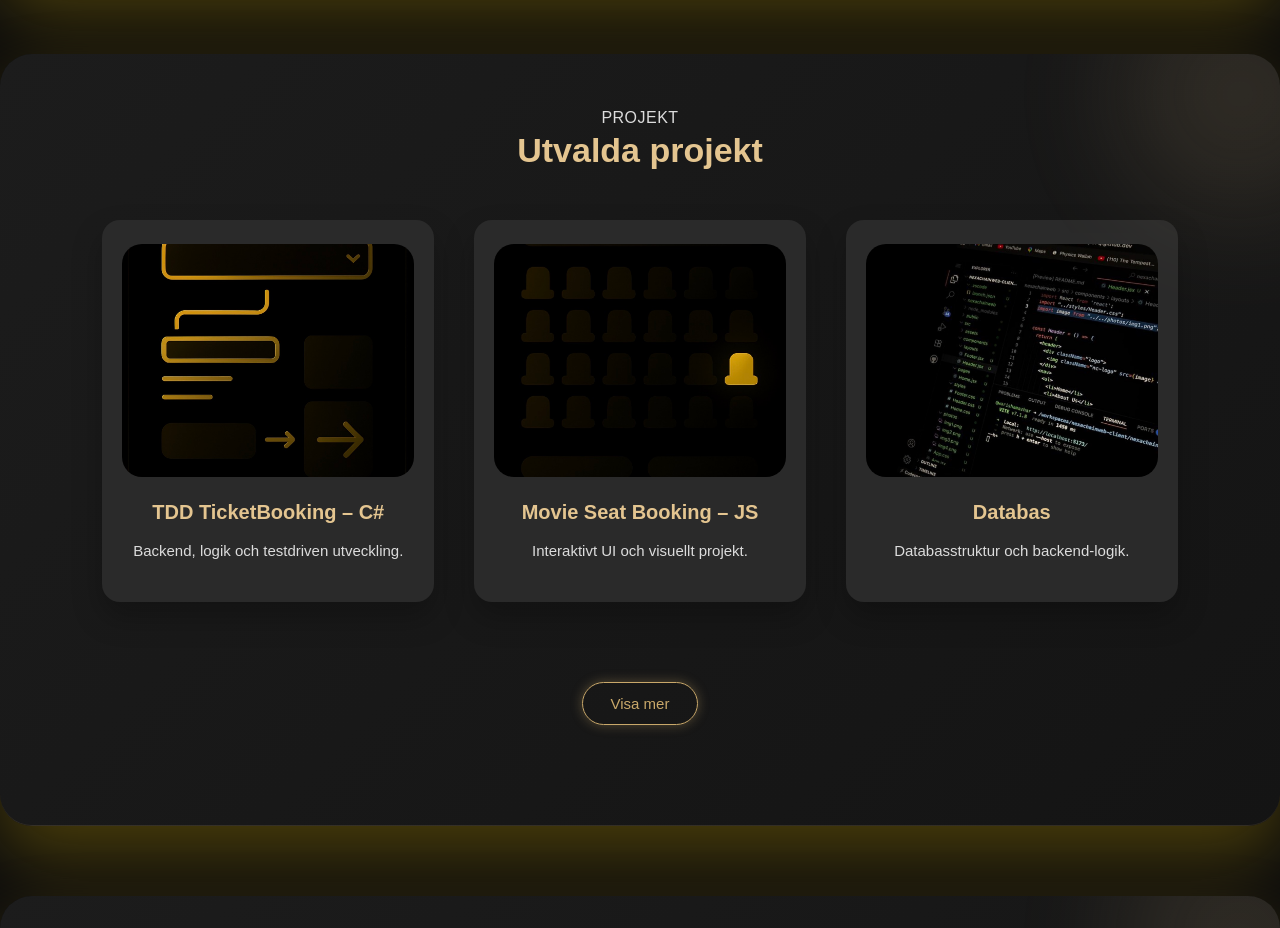
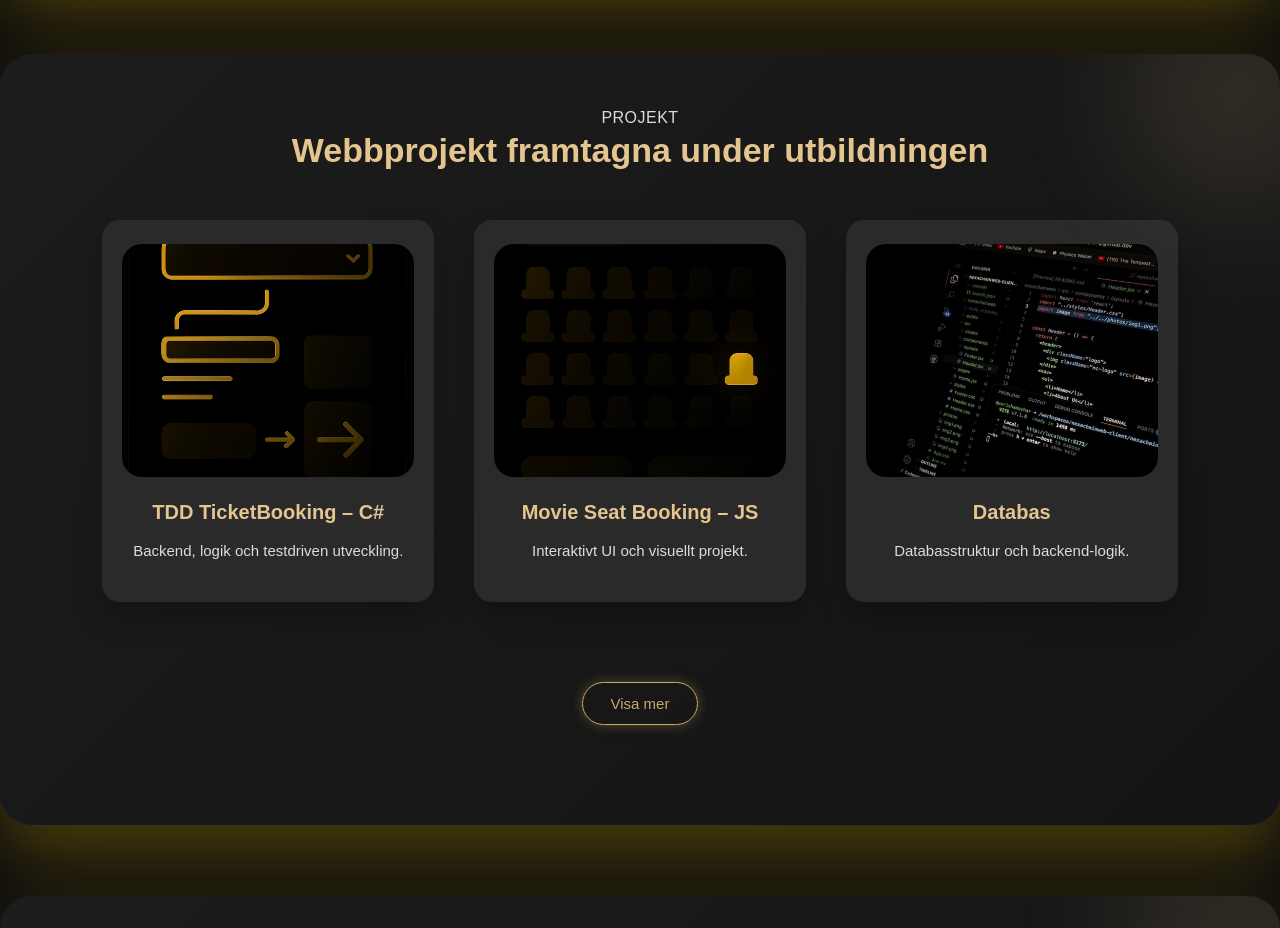
Before and after one commit to Baat00l/Batools-Portfolio, a React (Vite) app: page / in a window 1280 px wide. Shown: the part 4420-5348 px from the top of the page. Built offline with nearby package versions, Linux system fonts and the light colour scheme.

Commit message:
Update project header text in Projects component

```diff
--- a/src/components/Projects.jsx
+++ b/src/components/Projects.jsx
@@ -14,7 +14,7 @@ function Projects() {
     <section id="projects" className="section fade-section">
       <div className="section-header">
         <p className="eyebrow">Projekt</p>
-        <h2>Utvalda projekt</h2>
+        <h2>Webbprojekt framtagna under utbildningen</h2>
       </div>
 
       <div className="project-grid">
```
